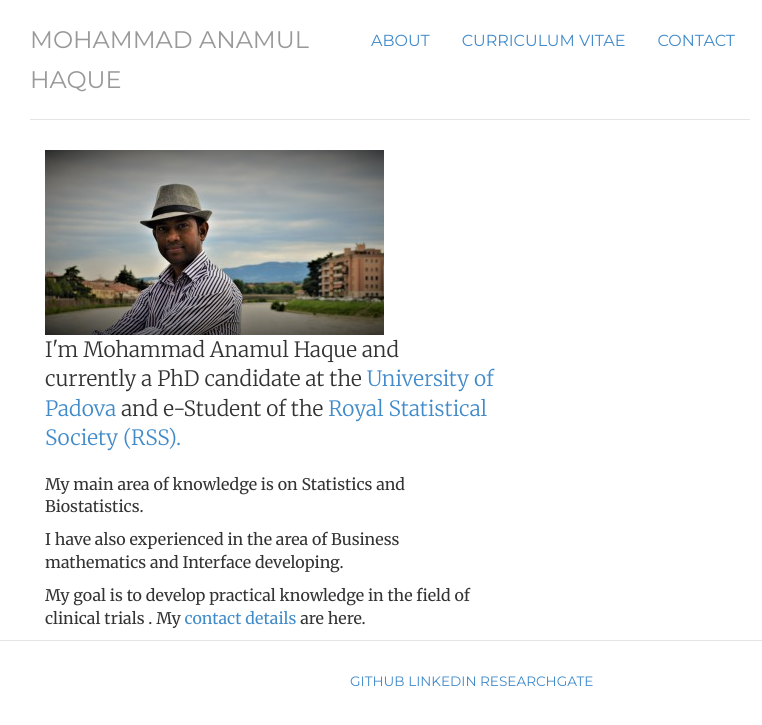
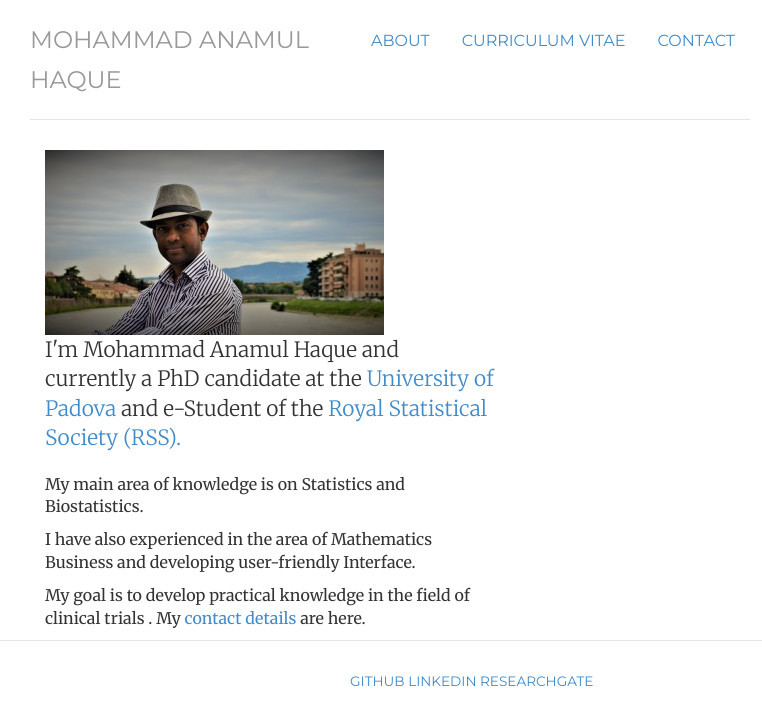
Before and after one commit to haquemdanamul/haquemdanamul, a Jekyll site: the page built from index.html, in a window 1280 px wide. Shown: the top 725 px of the page, without its empty margins (250-1012 px from the left). Built offline with Jekyll 4.4.1, drawn with Linux system fonts in a browser that asks for light colours; nearby versions of some CDN libraries; library files that are not in the unit come from our copies.

Commit message:
Update index.html

```diff
--- a/index.html
+++ b/index.html
@@ -21,7 +21,8 @@ description: Haque is a Biostatistician and currently a PhD candidate.
 		<a href="https://www.stat.unipd.it/ricerca/mohammad-anamul-haque"> University of Padova</a></span> and e-Student of the
 		<span itemprop="affiliation"> <a href="https://rss.org.uk/">Royal Statistical Society (RSS).</a></span> </p>
 	<p>My main area of knowledge is on <span itemprop="title">Statistics</span> and <span itemprop="title">Biostatistics</span>.</p>
-		<p>I have also experienced in the area of <span itemprop="title">Business</span> mathematics and <span itemprop="title">Interface</span> developing.</p>
+		<p>I have also experienced in the area of <span itemprop="title">Mathematics</span>
+			<span itemprop="title">Business</span> and developing user-friendly <span itemprop="title">Interface</span>.</p>
 
 	<p>My goal is to develop practical knowledge in the field of <span itemprop="title"> clinical trials </span>. My <a href="contact">contact details</a> are here.</p>
 	</div>
```
